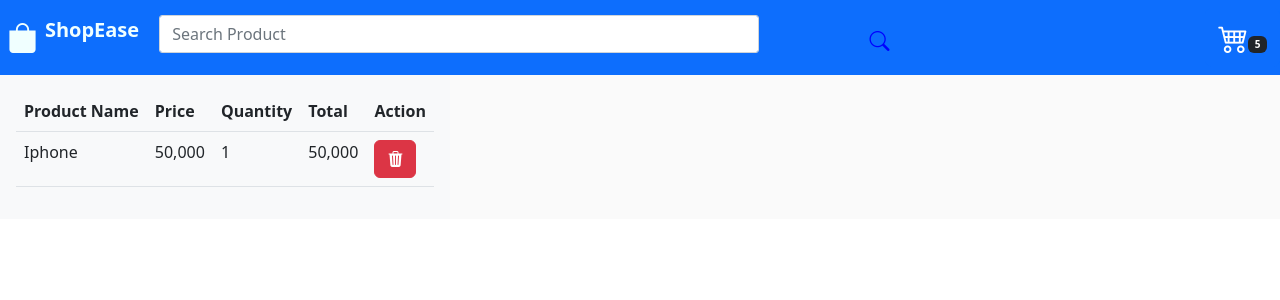
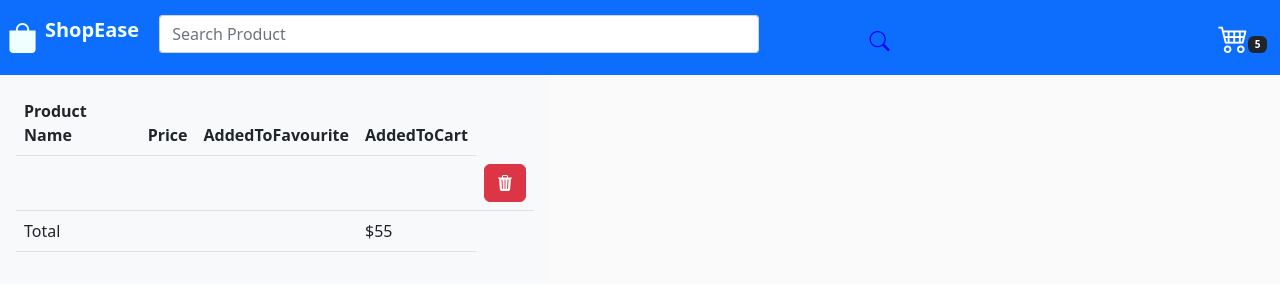
Before and after one commit to zerry101/ShopEase, an Angular app: page /cart in a window 1280 px wide. Shown: the top 300 px of the page. Built offline with nearby package versions, Linux system fonts and the light colour scheme.

Commit message:
Cart Formation

```diff
--- a/src/app/app.component.scss
+++ b/src/app/app.component.scss
@@ -21,5 +21,5 @@
 
 
 mat-drawer{
-  width: 450px;
+  width: 550px;
 }
--- a/src/app/components/cart/cart.component.html
+++ b/src/app/components/cart/cart.component.html
@@ -1,4 +1,4 @@
-<div class="bg-light h-100 p-3" id="side-cart">
+<div class="bg-light h-100  p-3" id="side-cart">
 <ng-container *ngIf="true">
   <div class="card-table">
     <div class="cart-product">
@@ -7,22 +7,29 @@
           <tr>
             <th>Product Name</th>
             <th>Price</th>
-            <th>Quantity</th>
-            <th>Total</th>
-            <th>Action</th>
+            <th>AddedToFavourite</th>
+            <th>AddedToCart</th>
+            <!-- <th>Action</th> -->
           </tr>
         </thead>
         <tbody>
           <tr>
-            <td>Iphone</td>
-            <td>50,000</td>
-            <td>1</td>
-            <td>50,000</td>
+            <td>{{sharedData.userCart.productName}}</td>
+            <td>{{sharedData.userCart.productPrice}}</td>
+            <td>{{sharedData.userCart.addedToFavouriteProduct}}</td>
+            <td>{{sharedData.userCart.addedToProductCart}}</td>
             <td>
-              <button class="btn btn-danger">
+              <button class="btn btn-danger" (click)="removeItem()">
                 <i class="bi bi-trash3-fill"></i>
             </button>
           </td>
+          </tr>
+          <tr>
+            <td>Total</td>
+            <td></td>
+            <td></td>
+            <td>$55</td>
+
           </tr>
         </tbody>
       </table>
--- a/src/app/components/cart/cart.component.scss
+++ b/src/app/components/cart/cart.component.scss
@@ -1,4 +1,4 @@
 #side-cart{
-  max-width: 450px;
+  max-width: 550px;
   overflow: hidden;
 }
--- a/src/app/components/cart/cart.component.ts
+++ b/src/app/components/cart/cart.component.ts
@@ -1,10 +1,37 @@
 import { Component } from '@angular/core';
-
+import { ShareDataService } from 'src/app/service/share-data.service';
+import { userCart } from 'src/app/service/share-data.service';
+// import {pictureData}
 @Component({
   selector: 'app-cart',
   templateUrl: './cart.component.html',
   styleUrls: ['./cart.component.scss']
 })
-export class CartComponent {
+export class CartComponent implements userCart {
+
+  // @Input() myinputMsg:string;
+
+
+  addedToFavouriteProduct: boolean | undefined;
+  addedToProductCart: boolean | undefined;
+  productPrice: number | undefined;
+  productName: String | undefined;
+  // sharedData: any;
+
+  constructor(public sharedData:ShareDataService){
+    // console.log(sharedData);
+
+  }
+
+  // prodPrice:number|undefined=this.sharedData.userCart.productPrice;
+
+
+  // console.log();
+
+  removeItem(){
+// this.sharedData.userCart.addedToProductCart=false;
+// console.log(pictureData);
+
+  }
 
 }
--- a/src/app/components/products/products.component.html
+++ b/src/app/components/products/products.component.html
@@ -36,12 +36,12 @@
       <ng-container *ngFor="let item of pictureData">
         <div class="card m-2 p-0 overflow-hidden" style="width: 18rem;">
           <div class="product-img">
-            <img *ngIf="item.src.original" class="card-img-top" src="{{item.src.original}}" height="200" width="20"
+            <img *ngIf="item.image" class="card-img-top" src="{{item.image}}" height="200" width="20"
               alt="Card image cap">
           </div>
           <div class="card-body">
-            <p class="card-text " style="overflow: hidden; white-space: nowrap;">{{item.alt}}</p>
-            <p class="card-text"> <strong>Price:</strong>${{item.photographer_id}}
+            <p class="card-text " style="overflow: hidden; white-space: nowrap;">{{item.name}}</p>
+            <p class="card-text"> <strong>Price:</strong>${{item.price}}
             </p>
             <p></p>
             <div class=" d-flex justify-content-between align-items-center">
@@ -107,3 +107,8 @@
     </div>
   </div>
 </div>
+
+
+<p>
+  <!-- {{sharedData.userCart!.productPrice}} -->
+</p>
--- a/src/app/components/products/products.component.ts
+++ b/src/app/components/products/products.component.ts
@@ -1,7 +1,8 @@
 import { Component, OnInit } from '@angular/core';
 import { debounceTime, retry } from 'rxjs';
 import { ApiService } from '../../service/api.service';
-
+import { ShareDataService } from 'src/app/service/share-data.service';
+// import { userCart } from 'src/app/service/share-data.service';
 
 @Component({
   selector: 'app-products',
@@ -9,14 +10,22 @@ import { ApiService } from '../../service/api.service';
   styleUrls: ['./products.component.scss']
 })
 export class ProductsComponent implements OnInit {
-  pictureData: Array<any> = [];
+  public pictureData: Array<any> = [];
+  public productData:Array<any> | undefined;
+
   search: any = 'devices';
   perPage: any = 9;
   loading = true
   addToCartSwitch: boolean = false;
 
-  constructor(public apiData: ApiService) {
+  constructor(public apiData: ApiService,public sharedData:ShareDataService) {
   }
+  addedToFavouriteProduct: boolean | undefined;
+  addedToProductCart: boolean | undefined;
+  productPrice: number | undefined;
+  productName: String | undefined;
+
+
 
   ngOnInit(): void {
     this.apiData.getPexelData(this.search, this.perPage);
@@ -29,15 +38,21 @@ export class ProductsComponent implements OnInit {
       .subscribe(
         {
           next: (res) => {
-            console.log(res);
+            // console.log(res);
             this.loading = false;
             this.pictureData = res.photos.map((data: any) => {
               data.addedToFavourite = false;
               data.addedToCart = false;
-              return data;
+
+              return {addedToFavourite:data.addedToFavourite,image:data.src.original,name:data.alt,price:data.photographer_id,addedToCart:data.addedToCart};
             })
             console.log(this.pictureData);
-            console.log(res);
+            console.log(this.pictureData[0][1]);
+            // console.log(this.pictureData);
+
+            // console.log(res);
+
+
           },
 
           error: (error) => {
@@ -58,8 +73,25 @@ export class ProductsComponent implements OnInit {
 
   public addToCart(item: any) {
     item.addedToCart = !item.addedToCart;
+
+    this.sharedData.userCart!.productPrice=item.photographer_id;
+    this.sharedData.userCart!.productName=item.alt;
+    this.sharedData.userCart!.addedToFavouriteProduct=item.addedToFavourite;
+    this.sharedData.userCart!.addedToProductCart=item.addedToCart;
+
+    // item.addedToCart=this.sharedData.userCart!.addedToProductCart
+
+
+    console.log(this.sharedData.userCart!);
+
+    // console.log(this.sharedData.userCart!.productPrice);
+
+
     // console.log(item.addToCartSwitch);
     return item.addedToCart;
 
   }
+
+
+
 }
--- /dev/null
+++ b/src/app/service/share-data.service.ts
@@ -0,0 +1,30 @@
+import { Injectable } from '@angular/core';
+
+
+
+
+export interface userCart
+{
+  addedToFavouriteProduct:boolean|undefined;
+  addedToProductCart:boolean|undefined;
+  productPrice:number|undefined;
+  productName:String|undefined;
+}
+
+@Injectable({
+  providedIn: 'root'
+})
+
+
+export class ShareDataService {
+  addedToCart: any;
+
+  constructor() { }
+
+public  userCart:userCart={
+  addedToFavouriteProduct: undefined,
+  addedToProductCart: undefined,
+  productPrice: undefined,
+  productName: undefined
+} ;
+}
```
